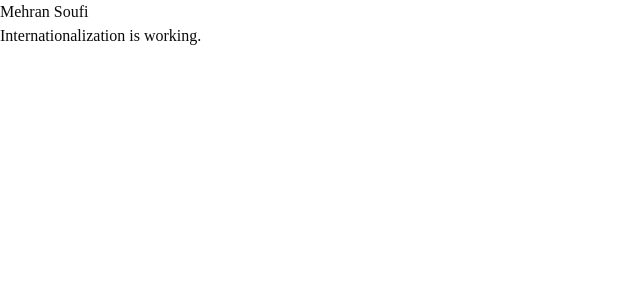
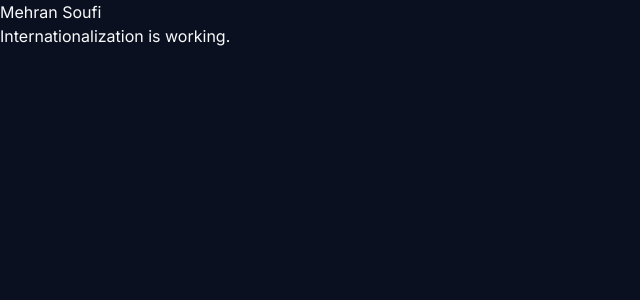
Before and after one commit to Mehran-soufi/portfolio, a Next.js app: page /en in a window 1280 px wide. Shown: the top 300 px of the page, without its empty margins (0-640 px from the left). Built offline with nearby package versions, Linux system fonts and the light colour scheme.

Commit message:
feat: establish sunset design system

```diff
--- a/package.json
+++ b/package.json
@@ -10,6 +10,7 @@
   },
   "dependencies": {
     "@base-ui/react": "^1.8.0",
+    "@fontsource-variable/vazirmatn": "^5.3.0",
     "class-variance-authority": "^0.7.1",
     "cn": "^0.3.0",
     "lucide-react": "^1.46.0",
--- a/src/app/[locale]/layout.tsx
+++ b/src/app/[locale]/layout.tsx
@@ -1,37 +1,36 @@
-import type {Metadata} from 'next';
-import {Geist, Geist_Mono} from 'next/font/google';
-import {NextIntlClientProvider} from 'next-intl';
-import {getMessages} from 'next-intl/server';
-import {hasLocale} from 'next-intl';
-import {notFound} from 'next/navigation';
+import type { Metadata } from "next";
+import { Inter } from "next/font/google";
+import { NextIntlClientProvider } from "next-intl";
+import { getMessages } from "next-intl/server";
+import { hasLocale } from "next-intl";
+import { notFound } from "next/navigation";
 
-import {routing} from '@/i18n/routing';
+import "@fontsource-variable/vazirmatn";
 
-import '../globals.css';
+import { routing } from "@/i18n/routing";
 
-const geistSans = Geist({
-  variable: '--font-geist-sans',
-  subsets: ['latin'],
-});
+import { ThemeProvider } from "@/components/providers/theme-provider";
 
-const geistMono = Geist_Mono({
-  variable: '--font-geist-mono',
-  subsets: ['latin'],
+import "../globals.css";
+
+const inter = Inter({
+  variable: "--font-inter",
+  subsets: ["latin"],
 });
 
 export const metadata: Metadata = {
-  title: 'Mehran Soufi | Computer Engineer & Web Developer',
+  title: "Mehran Soufi | Computer Engineer & Web Developer",
   description:
-    'Personal portfolio of Mehran Soufi, a Computer Engineer and Web Developer.',
+    "Personal portfolio of Mehran Soufi, a Computer Engineer and Web Developer.",
 };
 
 type Props = {
   children: React.ReactNode;
-  params: Promise<{locale: string}>;
+  params: Promise<{ locale: string }>;
 };
 
-export default async function LocaleLayout({children, params}: Props) {
-  const {locale} = await params;
+export default async function LocaleLayout({ children, params }: Props) {
+  const { locale } = await params;
 
   if (!hasLocale(routing.locales, locale)) {
     notFound();
@@ -42,12 +41,20 @@ export default async function LocaleLayout({children, params}: Props) {
   return (
     <html
       lang={locale}
-      dir={locale === 'fa' ? 'rtl' : 'ltr'}
-      className={`${geistSans.variable} ${geistMono.variable} h-full antialiased`}
+      dir={locale === "fa" ? "rtl" : "ltr"}
+      className={`${inter.variable} h-full antialiased`}
+      suppressHydrationWarning
     >
       <body className="min-h-full flex flex-col">
         <NextIntlClientProvider messages={messages}>
-          {children}
+          <ThemeProvider
+            attribute="class"
+            defaultTheme="dark"
+            enableSystem={false}
+            disableTransitionOnChange
+          >
+            {children}
+          </ThemeProvider>
         </NextIntlClientProvider>
       </body>
     </html>
--- a/src/app/globals.css
+++ b/src/app/globals.css
@@ -7,8 +7,8 @@
 @theme inline {
   --color-background: var(--background);
   --color-foreground: var(--foreground);
-  --font-sans: var(--font-sans);
-  --font-mono: var(--font-geist-mono);
+  --font-sans: var(--font-inter);
+  --font-mono: var(--font-inter);
   --font-heading: var(--font-sans);
   --color-sidebar-ring: var(--sidebar-ring);
   --color-sidebar-border: var(--sidebar-border);
@@ -39,6 +39,12 @@
   --color-popover: var(--popover);
   --color-card-foreground: var(--card-foreground);
   --color-card: var(--card);
+  --color-sunset-purple: var(--sunset-purple);
+  --color-sunset-pink: var(--sunset-pink);
+  --color-sunset-orange: var(--sunset-orange);
+  --color-sunset-gold: var(--sunset-gold);
+  --color-surface-hover: var(--surface-hover);
+  --color-text-secondary: var(--text-secondary);
   --radius-sm: calc(var(--radius) * 0.6);
   --radius-md: calc(var(--radius) * 0.8);
   --radius-lg: var(--radius);
@@ -49,72 +55,113 @@
 }
 
 :root {
-  --background: oklch(1 0 0);
-  --foreground: oklch(0.145 0 0);
-  --card: oklch(1 0 0);
-  --card-foreground: oklch(0.145 0 0);
-  --popover: oklch(1 0 0);
-  --popover-foreground: oklch(0.145 0 0);
-  --primary: oklch(0.205 0 0);
-  --primary-foreground: oklch(0.985 0 0);
-  --secondary: oklch(0.97 0 0);
-  --secondary-foreground: oklch(0.205 0 0);
-  --muted: oklch(0.97 0 0);
-  --muted-foreground: oklch(0.556 0 0);
-  --accent: oklch(0.97 0 0);
-  --accent-foreground: oklch(0.205 0 0);
-  --destructive: oklch(0.577 0.245 27.325);
-  --border: oklch(0.922 0 0);
-  --input: oklch(0.922 0 0);
-  --ring: oklch(0.708 0 0);
-  --chart-1: oklch(0.87 0 0);
-  --chart-2: oklch(0.556 0 0);
-  --chart-3: oklch(0.439 0 0);
-  --chart-4: oklch(0.371 0 0);
-  --chart-5: oklch(0.269 0 0);
-  --radius: 0.625rem;
-  --sidebar: oklch(0.985 0 0);
-  --sidebar-foreground: oklch(0.145 0 0);
-  --sidebar-primary: oklch(0.205 0 0);
-  --sidebar-primary-foreground: oklch(0.985 0 0);
-  --sidebar-accent: oklch(0.97 0 0);
-  --sidebar-accent-foreground: oklch(0.205 0 0);
-  --sidebar-border: oklch(0.922 0 0);
-  --sidebar-ring: oklch(0.708 0 0);
+  --background: #fafafa;
+  --foreground: #111827;
+
+  --card: #ffffff;
+  --card-foreground: #111827;
+
+  --popover: #ffffff;
+  --popover-foreground: #111827;
+
+  --primary: #8b5cf6;
+  --primary-foreground: #ffffff;
+
+  --secondary: #f1f5f9;
+  --secondary-foreground: #111827;
+
+  --muted: #f1f5f9;
+  --muted-foreground: #64748b;
+
+  --accent: #f1f5f9;
+  --accent-foreground: #111827;
+
+  --destructive: #dc2626;
+  --destructive-foreground: #ffffff;
+
+  --border: #e2e8f0;
+  --input: #e2e8f0;
+  --ring: #8b5cf6;
+
+  --chart-1: #8b5cf6;
+  --chart-2: #ec4899;
+  --chart-3: #f97316;
+  --chart-4: #fbbf24;
+  --chart-5: #64748b;
+
+  --radius: 0.75rem;
+
+  --sidebar: #ffffff;
+  --sidebar-foreground: #111827;
+  --sidebar-primary: #8b5cf6;
+  --sidebar-primary-foreground: #ffffff;
+  --sidebar-accent: #f1f5f9;
+  --sidebar-accent-foreground: #111827;
+  --sidebar-border: #e2e8f0;
+  --sidebar-ring: #8b5cf6;
+
+  /* Sunset Design Tokens */
+  --sunset-purple: #8b5cf6;
+  --sunset-pink: #ec4899;
+  --sunset-orange: #f97316;
+  --sunset-gold: #fbbf24;
+
+  --surface-hover: #f8fafc;
+  --text-secondary: #64748b;
 }
 
 .dark {
-  --background: oklch(0.145 0 0);
-  --foreground: oklch(0.985 0 0);
-  --card: oklch(0.205 0 0);
-  --card-foreground: oklch(0.985 0 0);
-  --popover: oklch(0.205 0 0);
-  --popover-foreground: oklch(0.985 0 0);
-  --primary: oklch(0.922 0 0);
-  --primary-foreground: oklch(0.205 0 0);
-  --secondary: oklch(0.269 0 0);
-  --secondary-foreground: oklch(0.985 0 0);
-  --muted: oklch(0.269 0 0);
-  --muted-foreground: oklch(0.708 0 0);
-  --accent: oklch(0.269 0 0);
-  --accent-foreground: oklch(0.985 0 0);
-  --destructive: oklch(0.704 0.191 22.216);
-  --border: oklch(1 0 0 / 10%);
-  --input: oklch(1 0 0 / 15%);
-  --ring: oklch(0.556 0 0);
-  --chart-1: oklch(0.87 0 0);
-  --chart-2: oklch(0.556 0 0);
-  --chart-3: oklch(0.439 0 0);
-  --chart-4: oklch(0.371 0 0);
-  --chart-5: oklch(0.269 0 0);
-  --sidebar: oklch(0.205 0 0);
-  --sidebar-foreground: oklch(0.985 0 0);
-  --sidebar-primary: oklch(0.488 0.243 264.376);
-  --sidebar-primary-foreground: oklch(0.985 0 0);
-  --sidebar-accent: oklch(0.269 0 0);
-  --sidebar-accent-foreground: oklch(0.985 0 0);
-  --sidebar-border: oklch(1 0 0 / 10%);
-  --sidebar-ring: oklch(0.556 0 0);
+  --background: #0b1020;
+  --foreground: #f8fafc;
+
+  --card: #111827;
+  --card-foreground: #f8fafc;
+
+  --popover: #111827;
+  --popover-foreground: #f8fafc;
+
+  --primary: #8b5cf6;
+  --primary-foreground: #ffffff;
+
+  --secondary: #172033;
+  --secondary-foreground: #f8fafc;
+
+  --muted: #172033;
+  --muted-foreground: #94a3b8;
+
+  --accent: #172033;
+  --accent-foreground: #f8fafc;
+
+  --destructive: #ef4444;
+  --destructive-foreground: #ffffff;
+
+  --border: #ffffff14;
+  --input: #ffffff1f;
+  --ring: #8b5cf6;
+
+  --chart-1: #8b5cf6;
+  --chart-2: #ec4899;
+  --chart-3: #f97316;
+  --chart-4: #fbbf24;
+  --chart-5: #94a3b8;
+
+  --sidebar: #111827;
+  --sidebar-foreground: #f8fafc;
+  --sidebar-primary: #8b5cf6;
+  --sidebar-primary-foreground: #ffffff;
+  --sidebar-accent: #172033;
+  --sidebar-accent-foreground: #f8fafc;
+  --sidebar-border: #ffffff14;
+  --sidebar-ring: #8b5cf6;
+
+  /* Sunset Design Tokens */
+  --sunset-purple: #8b5cf6;
+  --sunset-pink: #ec4899;
+  --sunset-orange: #f97316;
+  --sunset-gold: #fbbf24;
+
+  --surface-hover: #172033;
+  --text-secondary: #94a3b8;
 }
 
 @layer base {
@@ -127,6 +174,14 @@
   html {
     @apply font-sans;
   }
+
+  html[lang="fa"] {
+    font-family: "Vazirmatn", var(--font-inter), sans-serif;
+  }
+
+  html[lang="en"] {
+    font-family: var(--font-inter), sans-serif;
+  }
 }
 
 html,
--- /dev/null
+++ b/src/components/providers/theme-provider.tsx
@@ -0,0 +1,13 @@
+'use client';
+
+import * as React from 'react';
+import {ThemeProvider as NextThemesProvider} from 'next-themes';
+
+type ThemeProviderProps = React.ComponentProps<typeof NextThemesProvider>;
+
+export function ThemeProvider({
+  children,
+  ...props
+}: ThemeProviderProps) {
+  return <NextThemesProvider {...props}>{children}</NextThemesProvider>;
+}
```
Also changed, not shown: 1 other file (tests, documents, lock files or other folders).
